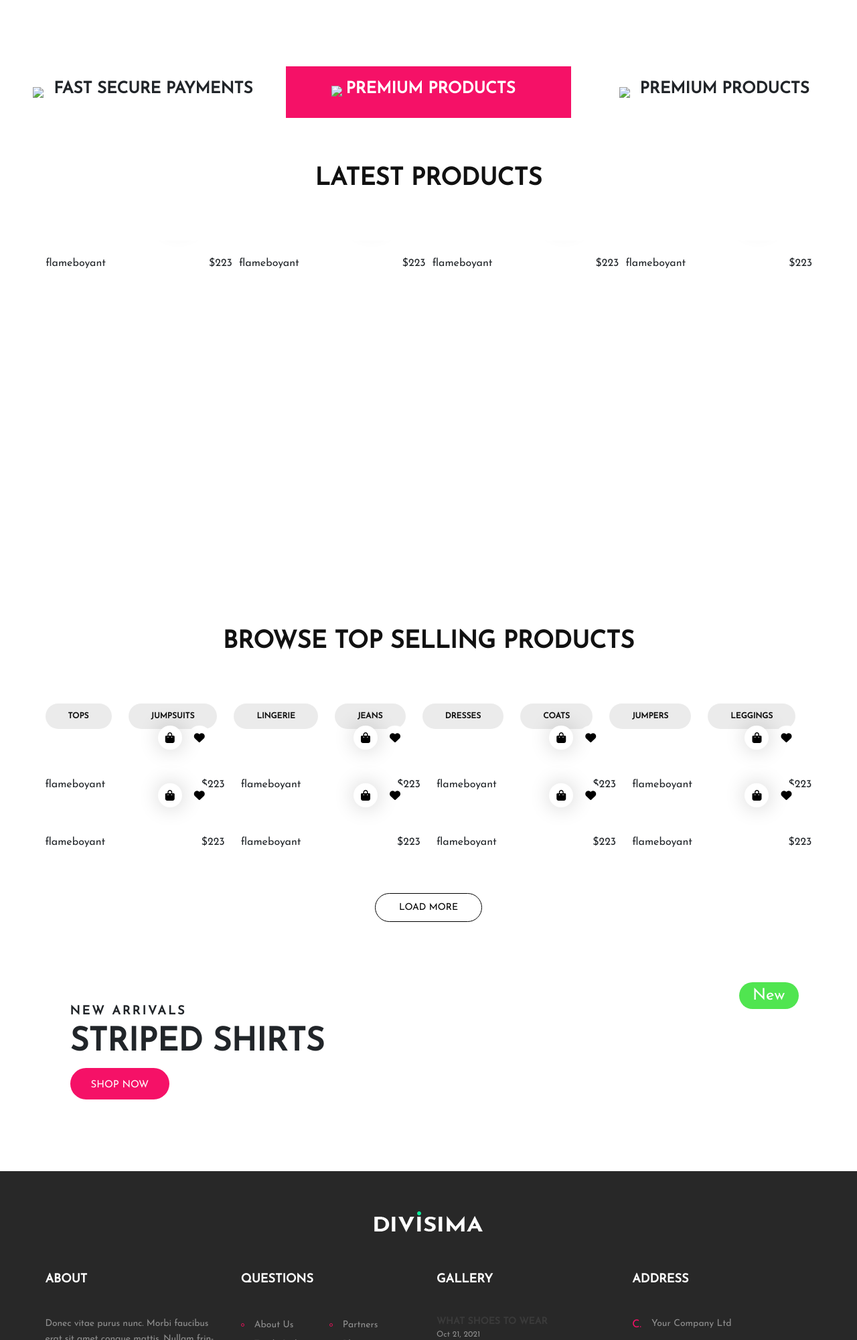
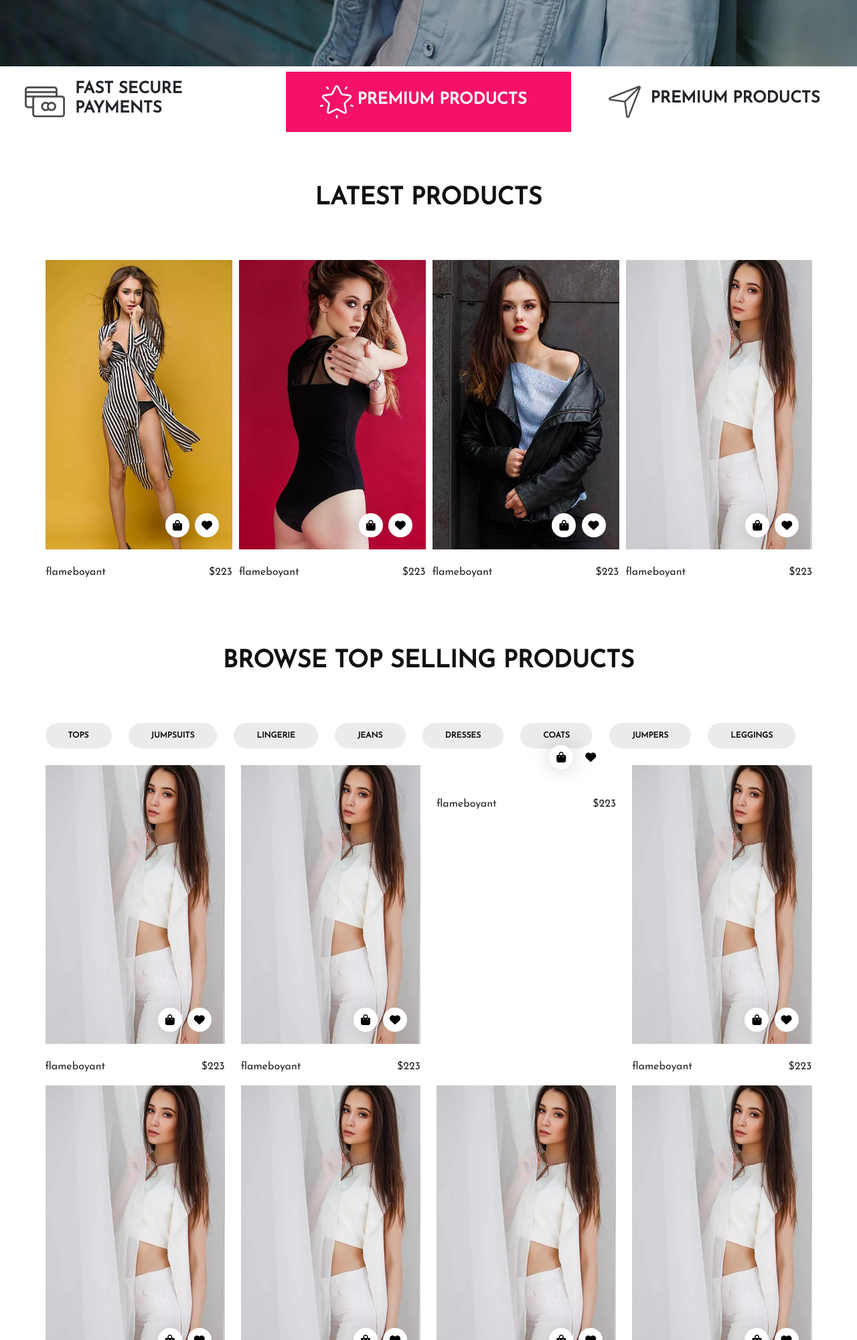
Before and after one commit to amit040688/E-commerce-website, a plain HTML site: page index.html in a window 1280 px wide. Shown: the part 800-2800 px from the top of the page at 67% size. Drawn offline with nearby package versions, Linux system fonts and the light colour scheme.

Commit message:
Update index.html

```diff
--- a/index.html
+++ b/index.html
@@ -130,7 +130,7 @@ data-aos-duration="3000"></i>
 </div>
 
 <div class="carousel">
-<div class="slider" style="background-image: url(Images/slide-2.jpg);">
+<div class="slider" style="background-image: url(slide-2.jpg);">
 <div class="container">
 <div class="row">
 <div class="col-xl-6 col-lg-7 text-white">
@@ -148,7 +148,7 @@ data-aos-duration="3000"></i>
 </div>
 </div>
 </div>
-<div class="slider" style="background-image: url(Images/slide-1.jpg);">
+<div class="slider" style="background-image: url(slide-1.jpg);">
 <div class="container">
 <div class="row">
 <div class="col-xl-6 col-lg-7 text-white">
@@ -166,7 +166,7 @@ data-aos-duration="3000"></i>
 </div>
 </div>
 </div>
-<div class="slider" style="background-image: url(Images/slide-2.jpg);">
+<div class="slider" style="background-image: url(slide-2.jpg);">
 <div class="container">
 <div class="row">
 <div class="col-xl-6 col-lg-7 text-white">
@@ -185,7 +185,7 @@ data-aos-duration="3000"></i>
 </div>
 
 </div>
-<div class="slider" style="background-image: url(Images/slide-1.jpg);">
+<div class="slider" style="background-image: url(slide-1.jpg);">
 <div class="container">
 <div class="row">
 <div class="col-xl-6 col-lg-7 text-white">
@@ -212,7 +212,7 @@ data-aos-duration="3000"></i>
 <div class="col-md-4 ">
 <div class="feature-inner">
 <div class="feature-icon">
-<img src="Images/1.png.png">
+<img src="1.png.png">
 </div>
 <h2> FAST SECURE PAYMENTS</h2>
 </div>
@@ -220,7 +220,7 @@ data-aos-duration="3000"></i>
 <div class="col-md-4 ">
 <div class="feature-inner">
 <div class="feature-icon">
-<img src="Images/2.png.png">
+<img src="2.png.png">
 
 <h2> PREMIUM PRODUCTS</h2>
 </div>
@@ -230,7 +230,7 @@ data-aos-duration="3000"></i>
 <div class="col-md-4 ">
 <div class="feature-inner">
 <div class="feature-icon">
-<img src="Images/3.png.png">
+<img src="3.png.png">
 </div>
 <h2> PREMIUM PRODUCTS</h2>
 
@@ -261,7 +261,7 @@ data-aos-duration="3000"></i>
 </div>
 <div class="cardd">
 <div class="card-inner">
-  <img src="images/2.jpg.jpg" alt="">
+  <img src="2.jpg.jpg" alt="">
     <div class="cart-wrapper">
       <a href="#" class="add-cart"><i class="fa-solid fa-bag-shopping"></i><span>ADD TO CART</span></a>
       <a href="#" class="wishlist-btn"><i class="fa-solid fa-heart"></i></a>
@@ -274,7 +274,7 @@ data-aos-duration="3000"></i>
 </div>
 <div class="cardd">
 <div class="card-inner">
-<img src="images/3.jpg.jpg" alt="">
+<img src="3.jpg.jpg" alt="">
   <div class="cart-wrapper">
     <a href="#" class="add-cart"><i class="fa-solid fa-bag-shopping"></i><span>ADD TO CART</span></a>
     <a href="#" class="wishlist-btn"><i class="fa-solid fa-heart"></i></a>
@@ -287,7 +287,7 @@ data-aos-duration="3000"></i>
 </div>
 <div class="cardd">
 <div class="card-inner">
-<img src="images/4.jpg.jpg" alt="">
+<img src="4.jpg.jpg" alt="">
 <div class="cart-wrapper">
   <a href="#" class="add-cart"><i class="fa-solid fa-bag-shopping"></i><span>ADD TO CART</span></a>
   <a href="#" class="wishlist-btn"><i class="fa-solid fa-heart"></i></a>
@@ -300,7 +300,7 @@ data-aos-duration="3000"></i>
 </div>
 <div class="cardd">
 <div class="card-inner">
-<img src="images/6.jpg.jpg" alt="">
+<img src="6.jpg.jpg" alt="">
 <div class="cart-wrapper">
   <a href="#" class="add-cart"><i class="fa-solid fa-bag-shopping"></i><span>ADD TO CART</span></a>
   <a href="#" class="wishlist-btn"><i class="fa-solid fa-heart"></i></a>
@@ -333,7 +333,7 @@ data-aos-duration="3000"></i>
 <div class="col-lg-3 col-sm-6">
 <div class="cardd">
 <div class="card-inner">
-  <img src="images/6.jpg.jpg" alt="">
+  <img src="6.jpg.jpg" alt="">
     <div class="cart-wrapper">
       <a href="#" class="add-cart"><i class="fa-solid fa-bag-shopping"></i><span>ADD TO CART</span></a>
       <a href="#" class="wishlist-btn"><i class="fa-solid fa-heart"></i></a>
@@ -349,7 +349,7 @@ data-aos-duration="3000"></i>
 <div class="col-lg-3 col-sm-6">
 <div class="cardd">
 <div class="card-inner">
-  <img src="images/6.jpg.jpg" alt="">
+  <img src="6.jpg.jpg" alt="">
     <div class="cart-wrapper">
       <a href="#" class="add-cart"><i class="fa-solid fa-bag-shopping"></i><span>ADD TO CART</span></a>
       <a href="#" class="wishlist-btn"><i class="fa-solid fa-heart"></i></a>
@@ -364,7 +364,7 @@ data-aos-duration="3000"></i>
 <div class="col-lg-3 col-sm-6">
 <div class="cardd">
 <div class="card-inner">
-  <img src="images/6.jpg.jpg" alt="">
+  <img src=6.jpg.jpg" alt="">
     <div class="cart-wrapper">
       <a href="#" class="add-cart"><i class="fa-solid fa-bag-shopping"></i><span>ADD TO CART</span></a>
       <a href="#" class="wishlist-btn"><i class="fa-solid fa-heart"></i></a>
@@ -379,7 +379,7 @@ data-aos-duration="3000"></i>
 <div class="col-lg-3 col-sm-6">
 <div class="cardd">
 <div class="card-inner">
-  <img src="images/6.jpg.jpg" alt="">
+  <img src="6.jpg.jpg" alt="">
     <div class="cart-wrapper">
       <a href="#" class="add-cart"><i class="fa-solid fa-bag-shopping"></i><span>ADD TO CART</span></a>
       <a href="#" class="wishlist-btn"><i class="fa-solid fa-heart"></i></a>
@@ -394,7 +394,7 @@ data-aos-duration="3000"></i>
 <div class="col-lg-3 col-sm-6">
 <div class="cardd">
 <div class="card-inner">
-  <img src="images/6.jpg.jpg" alt="">
+  <img src="6.jpg.jpg" alt="">
     <div class="cart-wrapper">
       <a href="#" class="add-cart"><i class="fa-solid fa-bag-shopping"></i><span>ADD TO CART</span></a>
       <a href="#" class="wishlist-btn"><i class="fa-solid fa-heart"></i></a>
@@ -409,7 +409,7 @@ data-aos-duration="3000"></i>
 <div class="col-lg-3 col-sm-6">
 <div class="cardd">
 <div class="card-inner">
-  <img src="images/6.jpg.jpg" alt="">
+  <img src="6.jpg.jpg" alt="">
     <div class="cart-wrapper">
       <a href="#" class="add-cart"><i class="fa-solid fa-bag-shopping"></i><span>ADD TO CART</span></a>
       <a href="#" class="wishlist-btn"><i class="fa-solid fa-heart"></i></a>
@@ -424,7 +424,7 @@ data-aos-duration="3000"></i>
 <div class="col-lg-3 col-sm-6">
 <div class="cardd">
 <div class="card-inner">
-  <img src="images/6.jpg.jpg" alt="">
+  <img src="6.jpg.jpg" alt="">
     <div class="cart-wrapper">
       <a href="#" class="add-cart"><i class="fa-solid fa-bag-shopping"></i><span>ADD TO CART</span></a>
       <a href="#" class="wishlist-btn"><i class="fa-solid fa-heart"></i></a>
@@ -439,7 +439,7 @@ data-aos-duration="3000"></i>
 <div class="col-lg-3 col-sm-6">
 <div class="cardd">
 <div class="card-inner">
-  <img src="images/6.jpg.jpg" alt="">
+  <img src="6.jpg.jpg" alt="">
     <div class="cart-wrapper">
       <a href="#" class="add-cart"><i class="fa-solid fa-bag-shopping"></i><span>ADD TO CART</span></a>
       <a href="#" class="wishlist-btn"><i class="fa-solid fa-heart"></i></a>
@@ -460,7 +460,7 @@ data-aos-duration="3000"></i>
 </section>
 <section class="shop_now">
 <div class="container">
-<div class="banner" style="background-image:url(Images/banner-bg.jpg.jpg)">
+<div class="banner" style="background-image:url(banner-bg.jpg.jpg)">
 <div class="new">New</div>
 <p>New arrivals</p>
 <h2>striped shirts</h2>
@@ -483,7 +483,7 @@ data-aos-duration="3000"></i>
 <h3>About</h3>
 <p>Donec vitae purus nunc. Morbi faucibus erat sit amet congue mattis. Nullam frin-gilla faucibus urna, id dapibus erat iaculis ut. Integer ac sem.</p>
 
-<img src="images/payment-image.png" alt="payment-image">
+<img src="payment-image.png" alt="payment-image">
 </div>
 </div>
 
```
